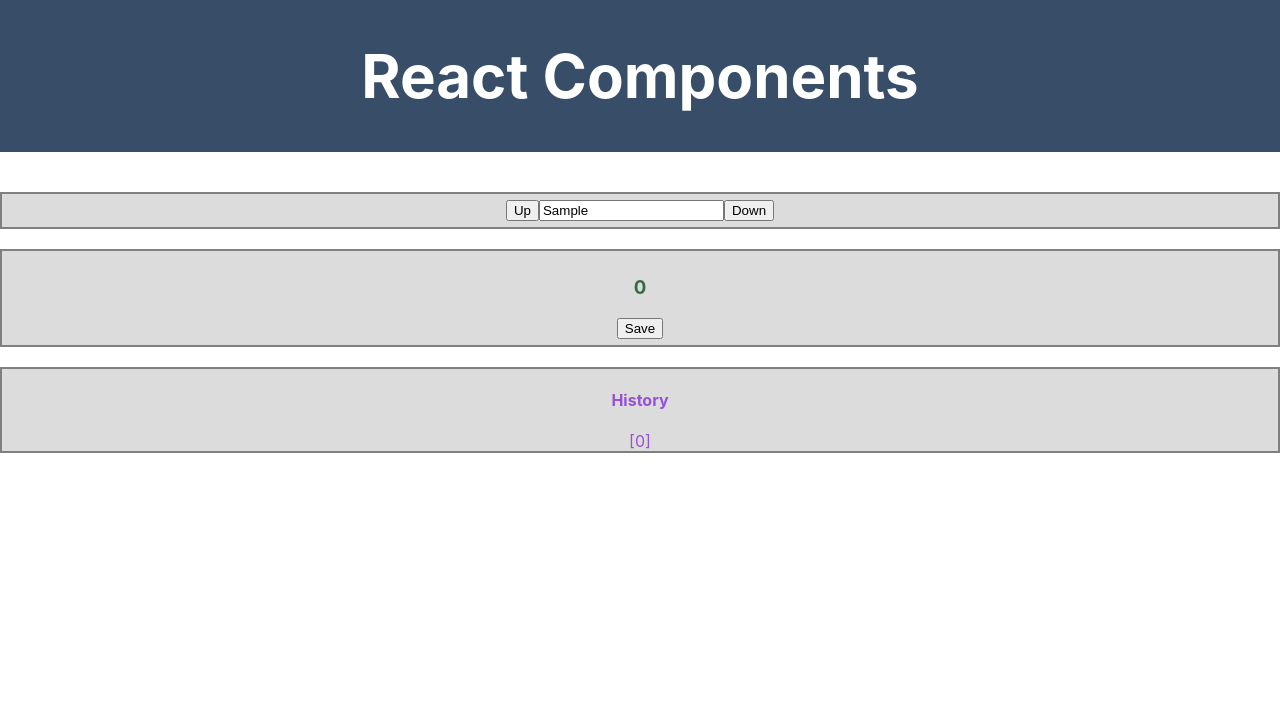
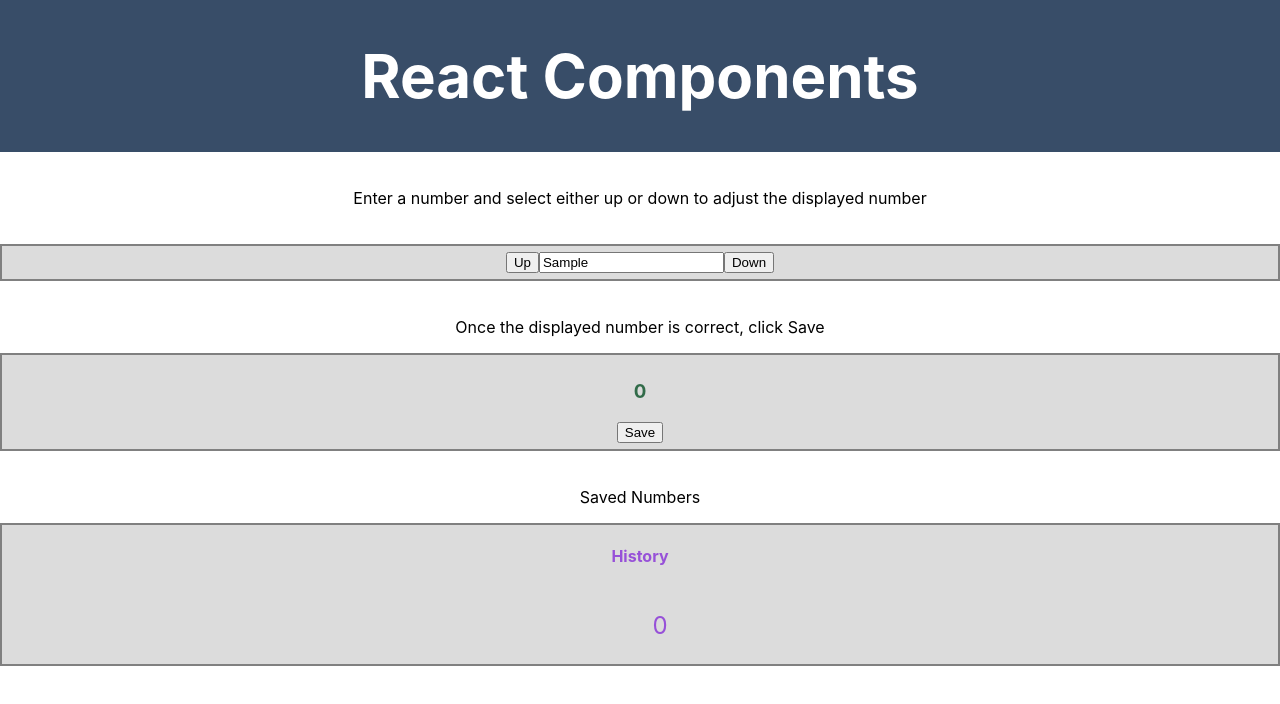
Before and after one commit to brittbmh/react-props-activity, a React (Create React App) app: page / in a window 1280 px wide. Both pictures are taken after typing "Sample" into the empty fields and a click on the button "Save". Shown: the top 704 px of the page. Built offline with nearby package versions, Linux system fonts and the light colour scheme.

Commit message:
add history list to page

```diff
--- a/src/App.css
+++ b/src/App.css
@@ -43,6 +43,11 @@
   color: rgb(49, 107, 73)
 }
 
+#historyList {
+  list-style-type: none;
+  font-size: 24px;
+}
+
 #HistoryDiv {
   border-style: solid;
   border-color: gray;
--- a/src/App.js
+++ b/src/App.js
@@ -39,10 +39,13 @@ class App extends Component {
       <div className="App">
         <Header />
         <br />
+        <p>Enter a number and select either up or down to adjust the displayed number</p>
         <EnterNumber addCurrentNum={this.addCurrentNum}/>
         <br />
+        <p>Once the displayed number is correct, click Save</p>
         <CurrentTotal addToHist={this.addToHist} currentTotal={this.state.total}/>
         <br />
+        <p>Saved Numbers</p>
         <History histList={this.state.numHist}/>
       </div>
     );
--- a/src/components/History.js
+++ b/src/components/History.js
@@ -1,13 +1,26 @@
 import React, { Component } from 'react';
 
 class History extends Component {
+
+
+
     render () {
+        const historyList = [];
+        for (let item of this.props.histList) {
+            let listItem = (<li>{item}</li>)
+            historyList.push(listItem);
+        }
+
+
         return (
             <div>
                 <div id="HistoryDiv">
                     <h4>History</h4>
-                    {JSON.stringify(this.props.histList)}
+                    {/* {JSON.stringify(this.props.histList)} */}
                     {/* display history of numbers */}
+                    <ul id="historyList">
+                        {historyList}
+                    </ul>
                 </div>
             </div>
         )
```
